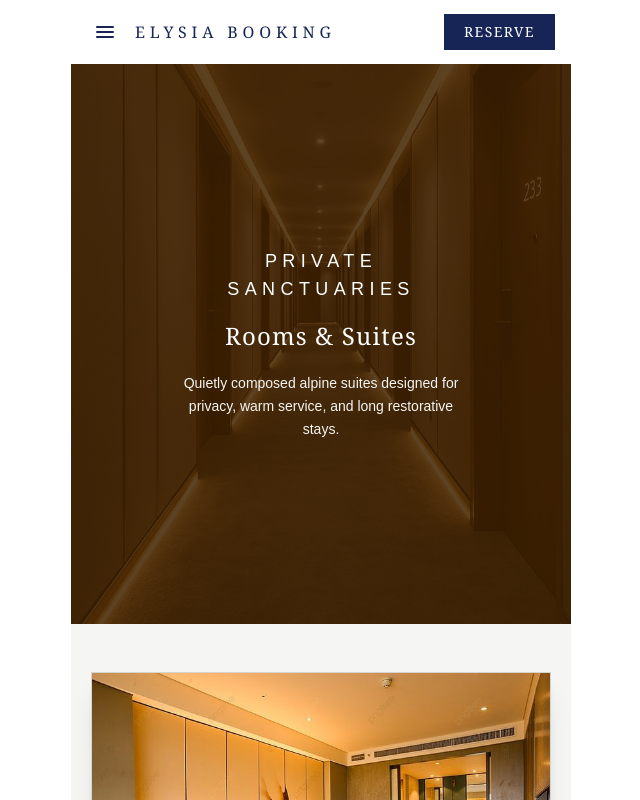
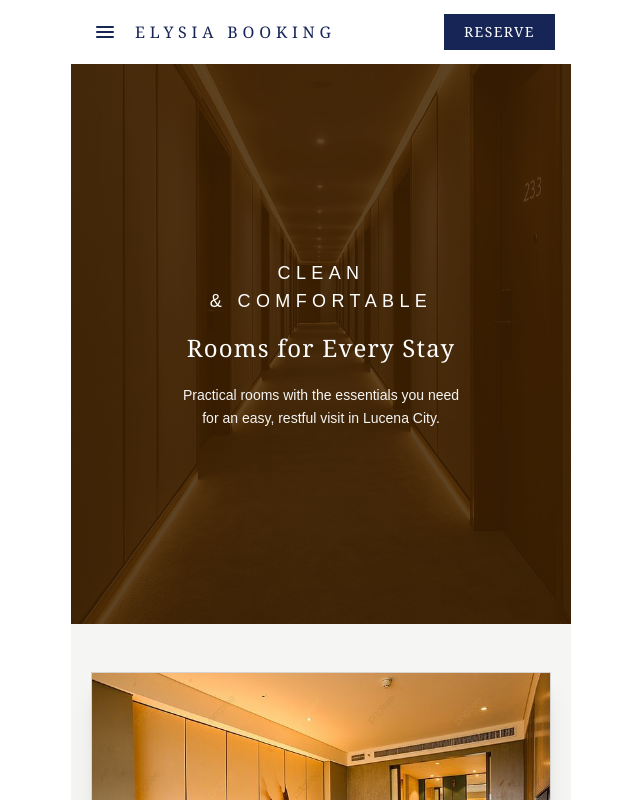
Before and after one commit to jork1216/booking-template, a Next.js app: page /rooms in a window 1280 px wide. Shown: the top 800 px of the page, without its empty margins (319-959 px from the left). Built offline with nearby package versions, Linux system fonts and the light colour scheme.

Commit message:
added link

```diff
--- a/app/page.tsx
+++ b/app/page.tsx
@@ -24,11 +24,11 @@ export default function Home() {
 
         <section className="relative z-10 flex h-full flex-col items-center justify-center gap-4">
           <span className="block text-lg text-center uppercase tracking-[0.3em] text-white">
-            A Sanctuary of <br />Stillness
+            A Comfortable <br />Place to Stay
           </span>
 
           <span className="block font-serif text-white tracking-[0.05em]">
-            Experience Ethereal Grandeur
+            Simple Comfort for Every Guest
           </span>
 
           <Link
@@ -119,13 +119,18 @@ export default function Home() {
             Direct Assistance
           </h2>
           <p className="mx-auto max-w-72 text-base text-stone-700">
-            Our concierge is available 24/7 to curate your perfect stay before
-            you even arrive.
+            Message or call us anytime for room questions, reservations, or
+            directions before you arrive.
           </p>
         </div>
 
         <div className="space-y-8">
-          <button className="flex min-h-30 w-full items-center gap-7 border-l-4 border-orange-300 bg-white px-9 text-left text-blue-950">
+          <a
+            href="https://www.facebook.com/john.carlo.n.ramos.2024"
+            target="_blank"
+            rel="noopener noreferrer"
+            className="flex min-h-30 w-full items-center gap-7 border-l-4 border-orange-300 bg-white px-9 text-left text-blue-950"
+          >
             <svg
               className="h-6 w-6 shrink-0"
               viewBox="0 0 24 24"
@@ -149,7 +154,7 @@ export default function Home() {
                 our team
               </span>
             </span>
-          </button>
+          </a>
 
           <button className="mb-10 flex min-h-25 w-full items-center gap-7 border-l-4 border-blue-950 bg-white px-9 text-left text-blue-950">
             <svg
--- a/app/rooms/page.tsx
+++ b/app/rooms/page.tsx
@@ -64,16 +64,16 @@ export default function Rooms() {
 
         <div className="relative z-10 flex h-full flex-col items-center justify-center px-5 text-center text-white">
           <p className="mb-4 text-lg uppercase tracking-[0.3em]">
-            Private
+            Clean
             <br />
-            Sanctuaries
+            &amp; Comfortable
           </p>
           <h1 className="font-serif text-2xl leading-snug tracking-[0.05em]">
-            Rooms & Suites
+            Rooms for Every Stay
           </h1>
           <p className="mt-5 max-w-72 text-sm leading-relaxed text-stone-100">
-            Quietly composed alpine suites designed for privacy, warm service,
-            and long restorative stays.
+            Practical rooms with the essentials you need for an easy, restful
+            visit in Lucena City.
           </p>
         </div>
       </section>
```
